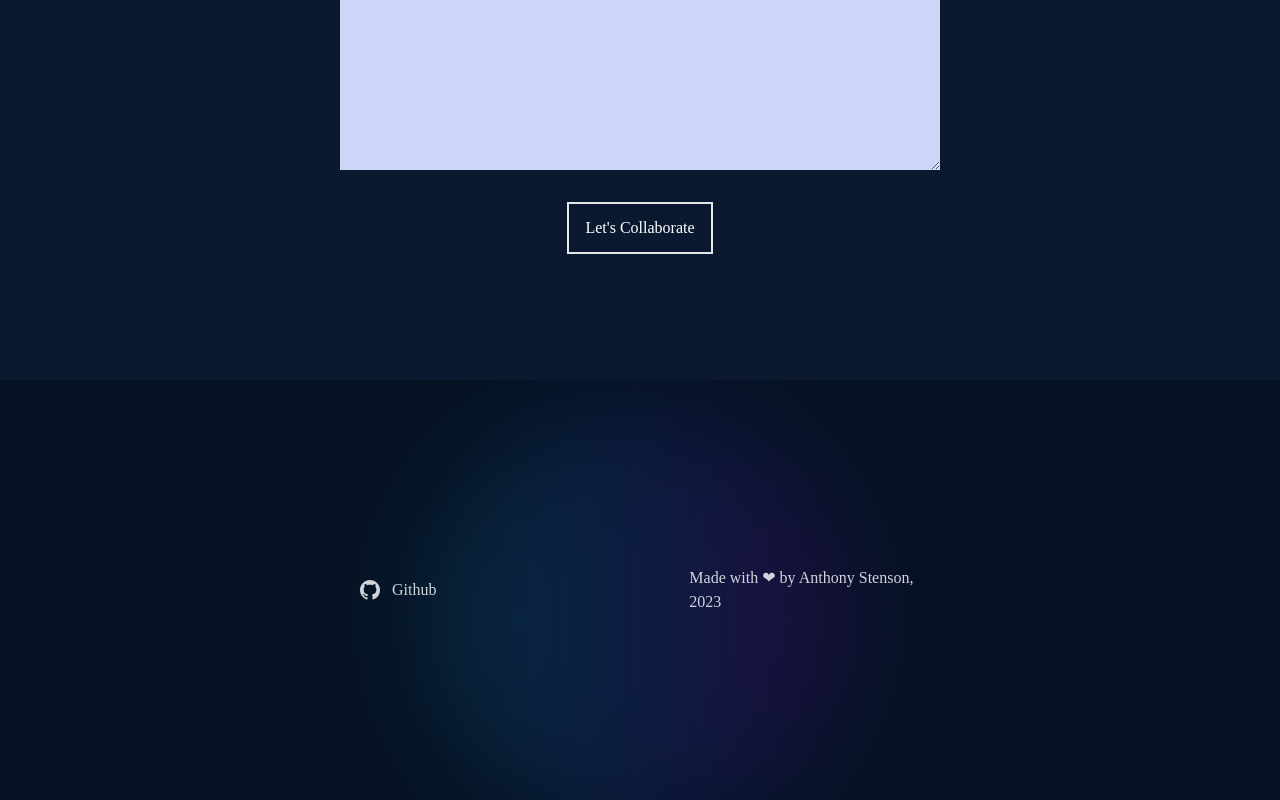
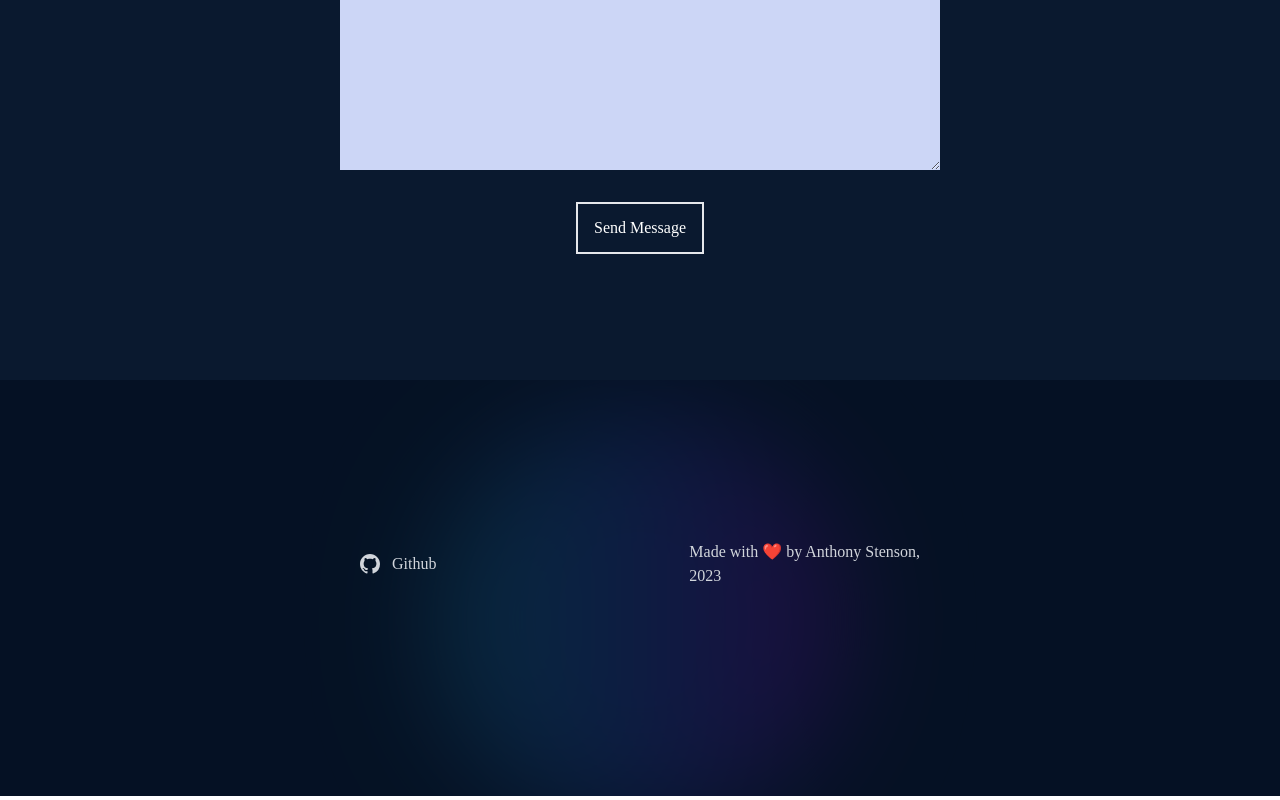
Before and after one commit to stens0n/2023Portfolio, a React (Create React App) app: page / in a window 1280 px wide. Shown: the part 3620-4420 px from the top of the page. Built offline with nearby package versions, Linux system fonts and the light colour scheme.

Commit message:
footer styling updates

```diff
--- a/src/components/Contact.jsx
+++ b/src/components/Contact.jsx
@@ -11,7 +11,7 @@ const Contact = () => {
           <input class='bg-[#ccd6f6] p-2' type='text' placeholder='Name' name='name' />
           <input class="my-4 p-2 bg-[#ccd6f6]" type='email' placeholder='Email' name='email' />
           <textarea class="bg-[#ccd6f6] p-2" name='message' rows="10" placeholder="Message" ></textarea>
-          <button class="text-white border-2 hover:bg-yellow-500 hover:border-yellow-600 px-4 py-3 my-8 mx-auto flex items-center" >Let's Collaborate</button>
+          <button class="text-white border-2 hover:bg-yellow-500 hover:border-yellow-600 px-4 py-3 my-8 mx-auto flex items-center" >Send Message</button>
         </form>
     </div>
   )
--- a/src/components/DopeFooter.jsx
+++ b/src/components/DopeFooter.jsx
@@ -2,8 +2,8 @@ import React from 'react'
 
 const DopeFooter = () => {
   return (
-    <footer class="relative py-20 flex flex-col items-center bg-cyan-900 overflow-hidden md:py-40 h-[420px]">
-    <div class="relative z-[1] container m-auto px-6 md:px-12">
+    <footer class="relative py-20 flex flex-col items-center bg-cyan-900 overflow-hidden md:py-40">
+    <div class="relative z-[1] container m-auto px-6 md:px-12 h-24">
         <div class="m-auto md:w-10/12 lg:w-8/12 xl:w-6/12">
             <div class="flex flex-wrap items-center justify-between md:flex-nowrap">
                 <div class="w-full space-x-12 flex justify-center text-gray-300 sm:w-7/12 md:justify-start">
@@ -11,9 +11,9 @@ const DopeFooter = () => {
 
                     <ul role="list" class="space-y-8">
                         <li>
-                            <a href="https://github.com/stens0n" class="flex items-center space-x-3 hover:text-sky-400 transition">
+                            <a href="https://github.com/stens0n" class="flex items-center space-x-3 hover:text-yellow-500 transition">
                                 <svg xmlns="http://www.w3.org/2000/svg" fill="currentColor" class="w-5" viewBox="0 0 16 16">
-<path d="M8 0C3.58 0 0 3.58 0 8c0 3.54 2.29 6.53 5.47 7.59.4.07.55-.17.55-.38 0-.19-.01-.82-.01-1.49-2.01.37-2.53-.49-2.69-.94-.09-.23-.48-.94-.82-1.13-.28-.15-.68-.52-.01-.53.63-.01 1.08.58 1.23.82.72 1.21 1.87.87 2.33.66.07-.52.28-.87.51-1.07-1.78-.2-3.64-.89-3.64-3.95 0-.87.31-1.59.82-2.15-.08-.2-.36-1.02.08-2.12 0 0 .67-.21 2.2.82.64-.18 1.32-.27 2-.27.68 0 1.36.09 2 .27 1.53-1.04 2.2-.82 2.2-.82.44 1.1.16 1.92.08 2.12.51.56.82 1.27.82 2.15 0 3.07-1.87 3.75-3.65 3.95.29.25.54.73.54 1.48 0 1.07-.01 1.93-.01 2.2 0 .21.15.46.55.38A8.012 8.012 0 0 0 16 8c0-4.42-3.58-8-8-8z"/>
+                                <path d="M8 0C3.58 0 0 3.58 0 8c0 3.54 2.29 6.53 5.47 7.59.4.07.55-.17.55-.38 0-.19-.01-.82-.01-1.49-2.01.37-2.53-.49-2.69-.94-.09-.23-.48-.94-.82-1.13-.28-.15-.68-.52-.01-.53.63-.01 1.08.58 1.23.82.72 1.21 1.87.87 2.33.66.07-.52.28-.87.51-1.07-1.78-.2-3.64-.89-3.64-3.95 0-.87.31-1.59.82-2.15-.08-.2-.36-1.02.08-2.12 0 0 .67-.21 2.2.82.64-.18 1.32-.27 2-.27.68 0 1.36.09 2 .27 1.53-1.04 2.2-.82 2.2-.82.44 1.1.16 1.92.08 2.12.51.56.82 1.27.82 2.15 0 3.07-1.87 3.75-3.65 3.95.29.25.54.73.54 1.48 0 1.07-.01 1.93-.01 2.2 0 .21.15.46.55.38A8.012 8.012 0 0 0 16 8c0-4.42-3.58-8-8-8z"/>
                                 </svg>
                                 <span>Github</span>
                             </a>
@@ -23,7 +23,7 @@ const DopeFooter = () => {
                 </div>
                 <div class="w-10/12 m-auto  mt-16 space-y-6 text-center sm:text-left sm:w-5/12 sm:mt-auto">
 
-                    <span class="block text-gray-300">Made with ❤ by Anthony Stenson, 2023</span>
+                    <span class="block text-gray-300">Made with ❤️ by Anthony Stenson, 2023</span>
 
                 </div>
             </div>
--- a/src/components/Navbar.jsx
+++ b/src/components/Navbar.jsx
@@ -100,7 +100,7 @@ const Navbar = () => {
           </li>
           <li class="w-[160px] h-[60px] flex justify-between items-center ml-[-100px] hover:ml-[-10px] duration-300 bg-red-900">
             <a class="flex justify-between items-center w-full text-gray-300"
-               href='/' >
+               href='mailto:asten010@gmail.com' >
               Email <HiOutlineMail size={ 30 } />
             </a>
           </li>
```
